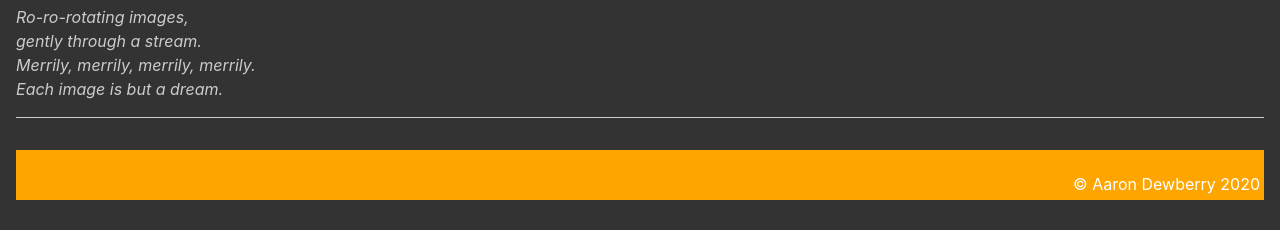
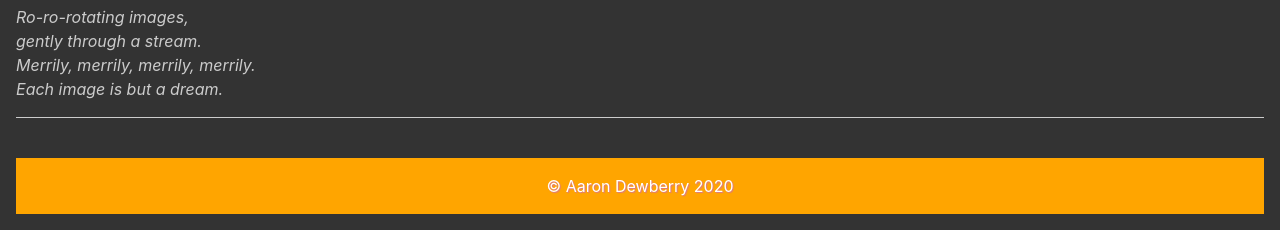
Before and after one commit to altrae/js-playground, a React app: page /rewards in a window 1280 px wide. Shown: the part 624-854 px from the top of the page. Built offline with nearby package versions, Linux system fonts and the light colour scheme; no server answers.

Commit message:
styling changes

```diff
--- a/src/css/main.scss
+++ b/src/css/main.scss
@@ -9,6 +9,7 @@ body {
     background-color: #333;
     color: #ccc;
     margin: 0 auto;
+    min-width: 600px;
     padding: 0 1em;
 }
 
@@ -81,7 +82,6 @@ nav ul li {
             width: 100%;
             z-index: 0;
         }
-
         &.current img {
             opacity: 1;
             transition: opacity 1s ease-in-out;
@@ -95,17 +95,11 @@ section {
     margin: 1em 0;
 }
 
-.content.active {
-    display: block !important;
-}
-
 .content {
     display: none;
-    margin-bottom: -50px;
     min-height: 100%;
-    &::after {
-        content: '';
-        display: block;
+    &.active {
+        display: block !important;
     }
 }
 
@@ -121,21 +115,16 @@ section {
 footer {
     background-color: orange;
     color: #FFF;
-    margin: 1em 0;
-    padding: .25em;
+    margin: 2.5em 0 1em;
+    padding: 1em;
     position: relative;
+    text-align: center;
+    text-shadow: 1px 1px 1px #D78;
     width: 100%;
 }
 
-footer,
-.content::after {
-    height: 50px;
-}
-
-#copyright {
-    bottom: .25em;
-    position: absolute;
-    right: .25em;
+footer {
+    min-height: 50px;
 }
 
 header {
--- a/src/js/components/Input/input.scss
+++ b/src/js/components/Input/input.scss
@@ -1,4 +1,5 @@
 /* input label default position */
+
 .input-label {
     left: 1rem;
     top: 50%;
@@ -6,7 +7,9 @@
     transition: all .25s ease-in-out .1s;
 }
 
+
 /* animate label to top if input is in focus or has value */
+
 .label-to-top {
     font-size: .75rem;
     padding: 0 .5rem;
@@ -14,28 +17,34 @@
     transition: all .25s ease-in-out .1s;
 }
 
+
 /* show password button position */
+
 .show-password {
     right: 1rem;
     top: 50%;
     transform: translateY(-50%);
 }
 
+
 /* default input styling */
+
 input {
     box-shadow: none;
     min-height: 48px;
     min-width: 327px;
     width: 100%;
-
     &::placeholder {
         color: #333;
+    }
+    &:focus {
+        outline: auto 1px orange;
     }
 }
 
 .font-open-sans-regular {
     font: {
-    family: 'Open Sans',OpenSans,sans-serif;
+        family: 'Open Sans', OpenSans, sans-serif;
         style: normal;
         weight: 400;
     }
```
Also changed, not shown: 1 other file. Lines whose indentation alone changed are shown as unchanged.
